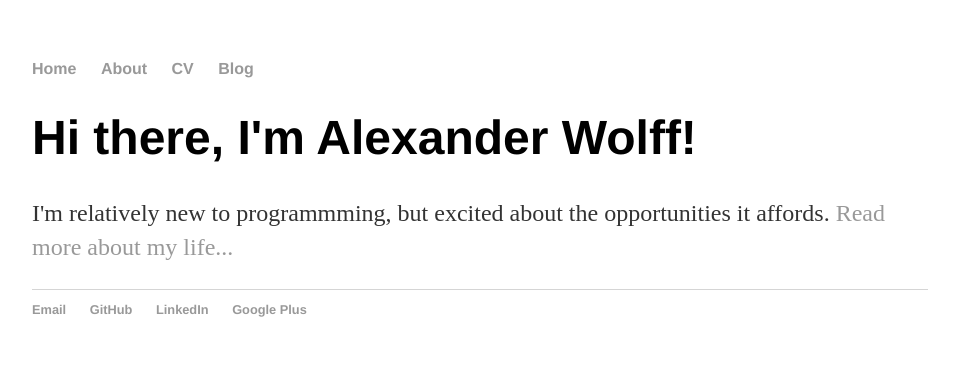
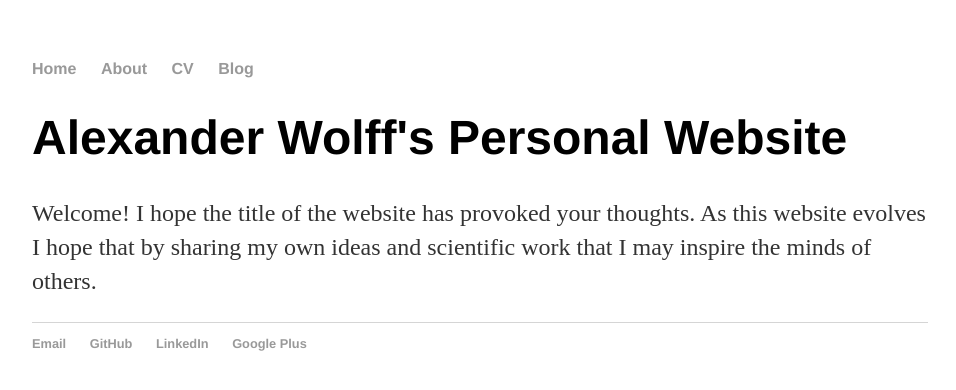
Before and after one commit to LifeHasOrder/LifeHasOrder.github.io, a Jekyll site: the page built from index.html, in a window 1280 px wide. Shown: the top 390 px of the page, without its empty margins (160-1116 px from the left). Built offline with Jekyll 4.4.1, drawn with Linux system fonts in a browser that asks for light colours.

Commit message:
Update index.html

```diff
--- a/index.html
+++ b/index.html
@@ -3,6 +3,6 @@ layout: default
 title: Alexander Wolff's Personal Website
 ---
 <div class="blurb">
-	<h1>Hi there, I'm Alexander Wolff!</h1>
-	<p>I'm relatively new to programmming, but excited about the opportunities it affords. <a href="/about">Read more about my life...</a></p>
+	<h1>Alexander Wolff's Personal Website</h1>
+	<p>Welcome! I hope the title of the website has provoked your thoughts. As this website evolves I hope that by sharing my own ideas and scientific work that I may inspire the minds of others.</p>
 </div><!-- /.blurb -->
```
